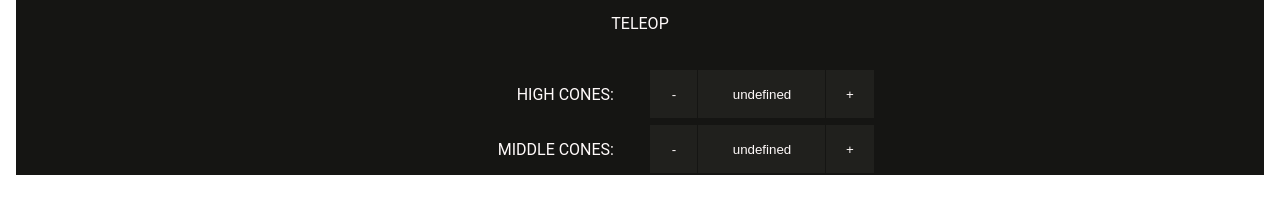
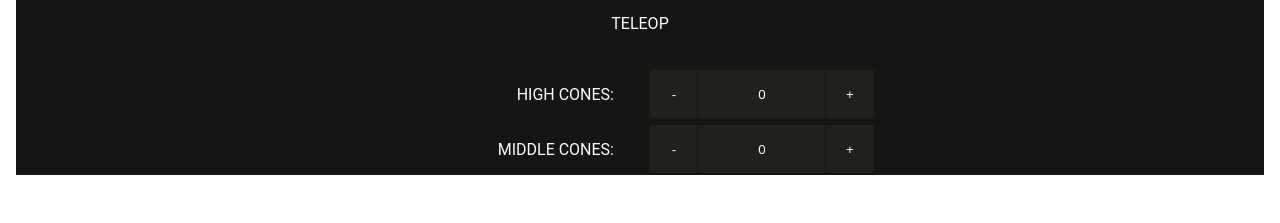
Before and after one commit to Froze-N-Milk/Pymble-Pioneer-2023champsOUTDATED, a SvelteKit app: page / in a window 1280 px wide. Shown: the part 296-519 px from the top of the page. Built offline with nearby package versions, Linux system fonts and the light colour scheme.

Commit message:
fixed component operation

```diff
--- a/src/routes/+page.svelte
+++ b/src/routes/+page.svelte
@@ -110,11 +110,11 @@
 
 			<label for="">HIGH CONES: </label>
 			<!-- <div class="placeholder" id="highCones"></div> -->
-			<ScoreCounter />
+			<ScoreCounter count={0} />
 
 			<label for="">MIDDLE CONES: </label>
 			<!-- <div class="placeholder" id="middleCones"></div> -->
-			<ScoreCounter />
+			<ScoreCounter count={0} />
 		</form>
 
 	</div>
--- a/src/routes/scoreCounter.svelte
+++ b/src/routes/scoreCounter.svelte
@@ -1,13 +1,11 @@
 <script lang="ts">
-	let count: number;
+	export let count: number;
 
 	function increment() {
-		count += 1;
 		alert(count);
 	}
 
 	function decrement() {
-		alert(count);
 		if(count > 0) {
 			count -= 1;
 		}
```
